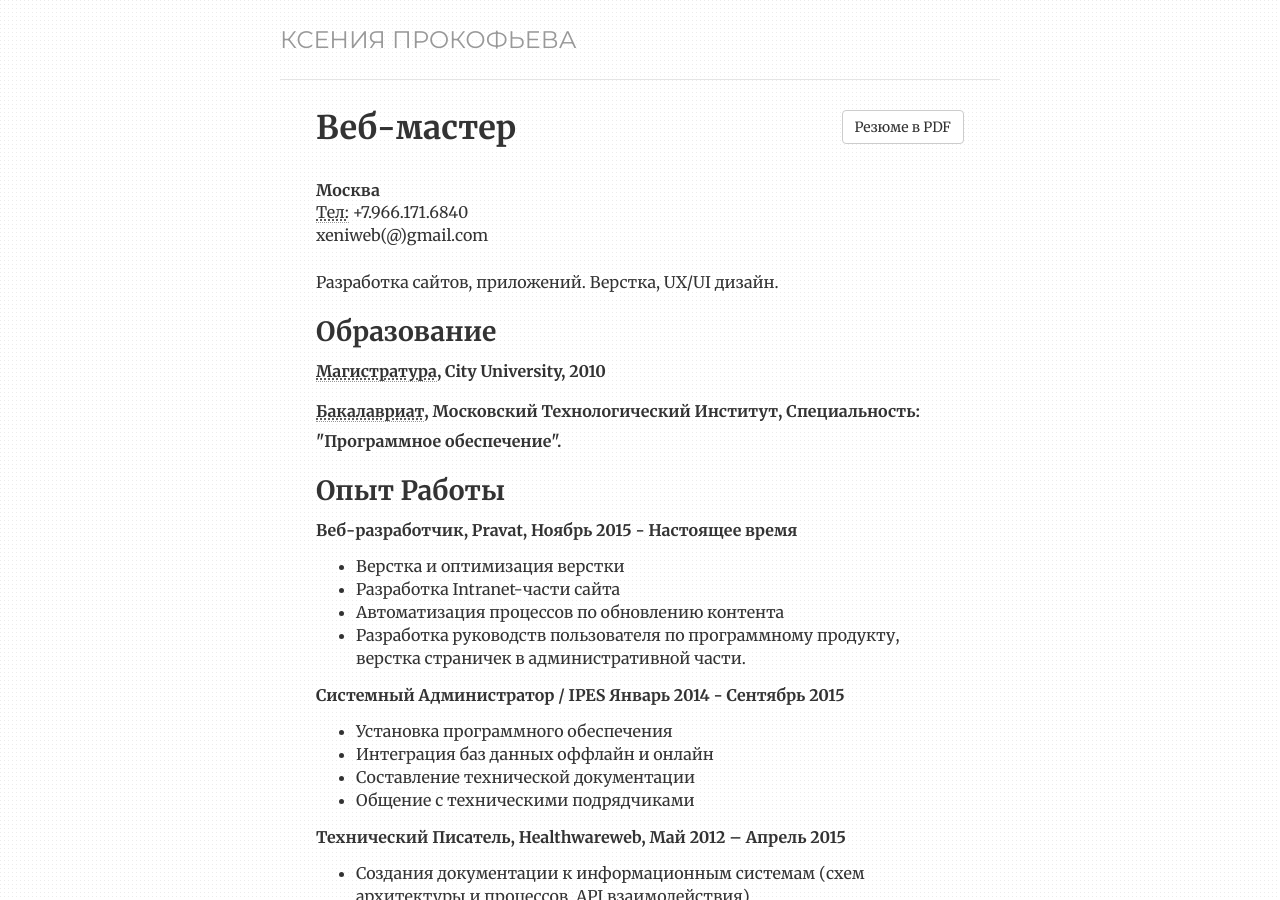
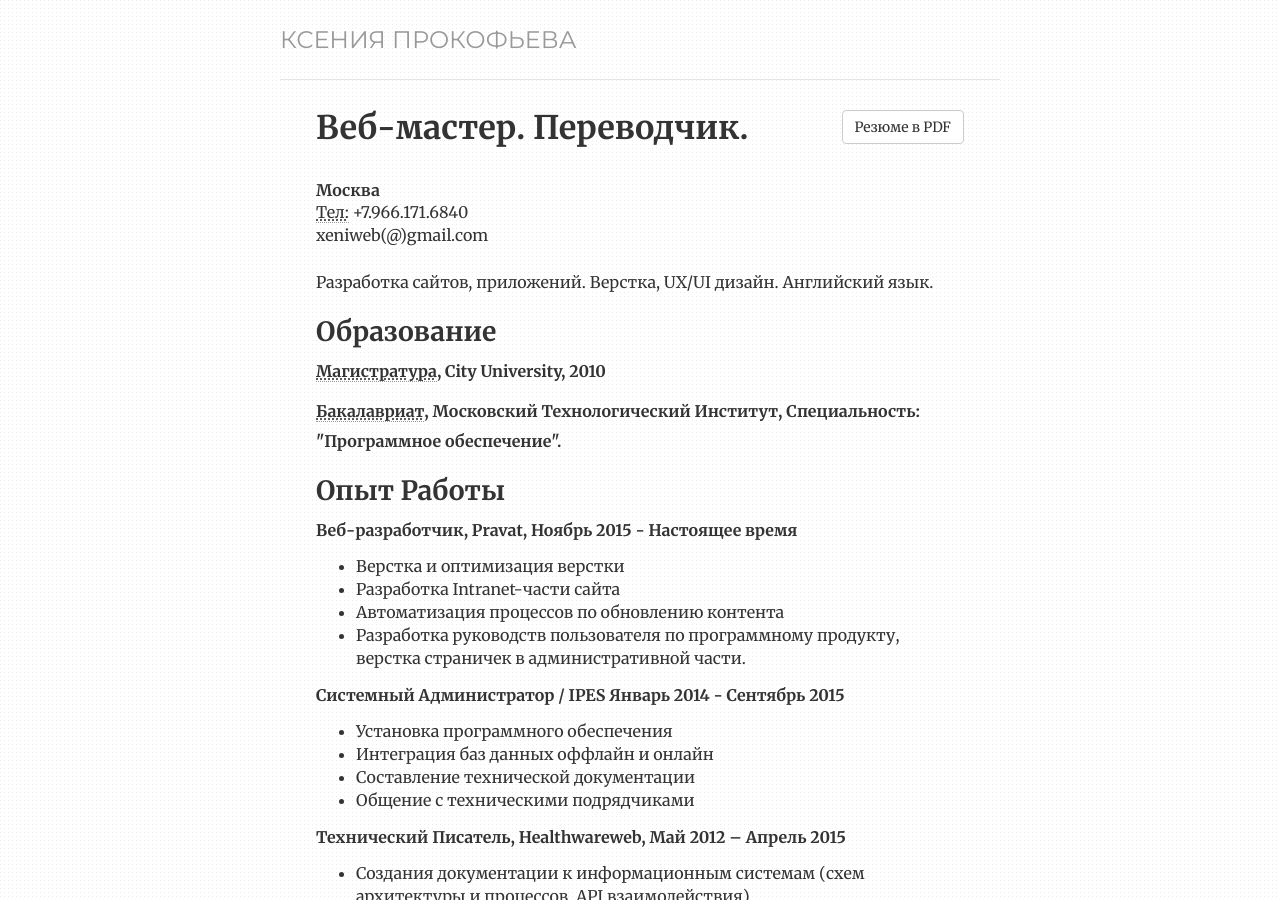
Before and after one commit to cvkp/cvkp.github.io, a Jekyll site: the page built from index.html, in a window 1280 px wide and 900 px high. Built offline with Jekyll 4.4.1, drawn with Linux system fonts in a browser that asks for light colours; nearby versions of some CDN libraries; the list of posts is cut into pages by our own code.

Commit message:
Update index.html

```diff
--- a/index.html
+++ b/index.html
@@ -34,7 +34,7 @@ ref: cv
         <a href="/cv/CV-eng-xeniweb.pdf" class="btn btn-default pull-right" title="Резюме в PDF">Резюме в PDF</a>
         <div itemscope itemtype="http://data-vocabulary.org/Person">
         <span itemprop="name">
-            <h1>Веб-мастер</h1>
+            <h1>Веб-мастер. Переводчик.</h1>
         </span>
         <address>
             <span itemprop="affiliation">
@@ -51,7 +51,7 @@ ref: cv
         </address>
 
 
-                 <p>Разработка сайтов, приложений. Верстка, UX/UI дизайн.  </p>
+                 <p>Разработка сайтов, приложений. Верстка, UX/UI дизайн. Английский язык.  </p>
     </div>
 
 
```
